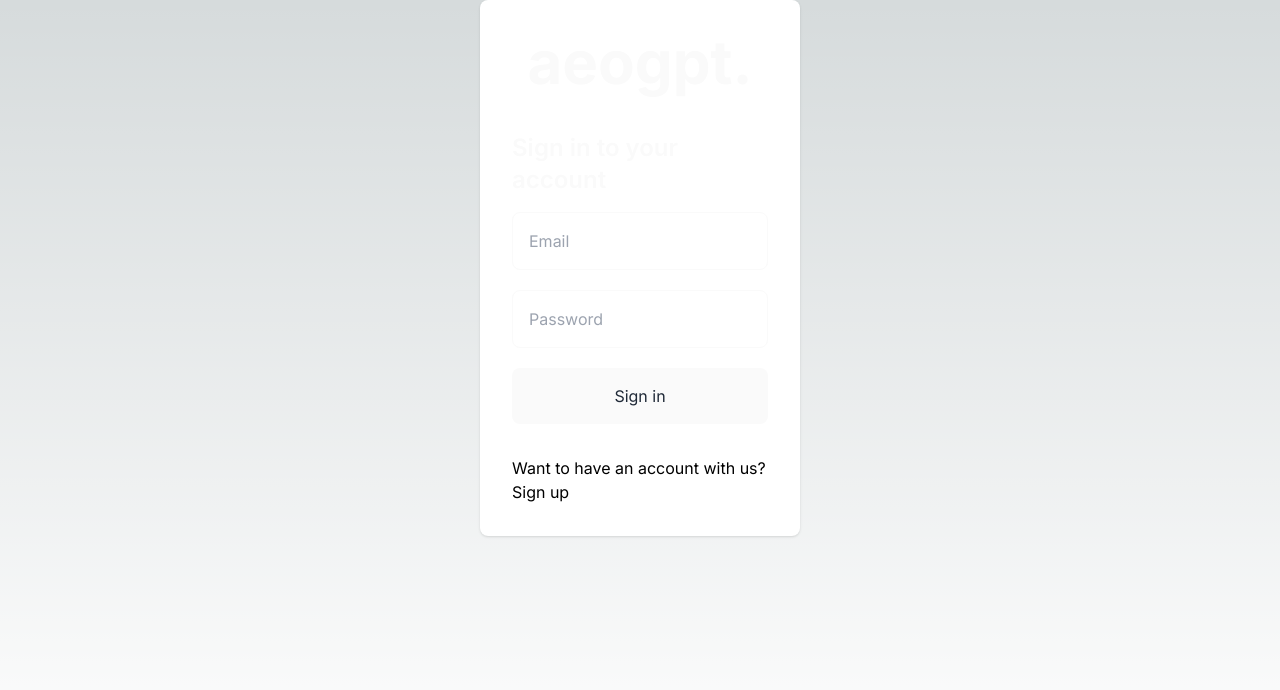
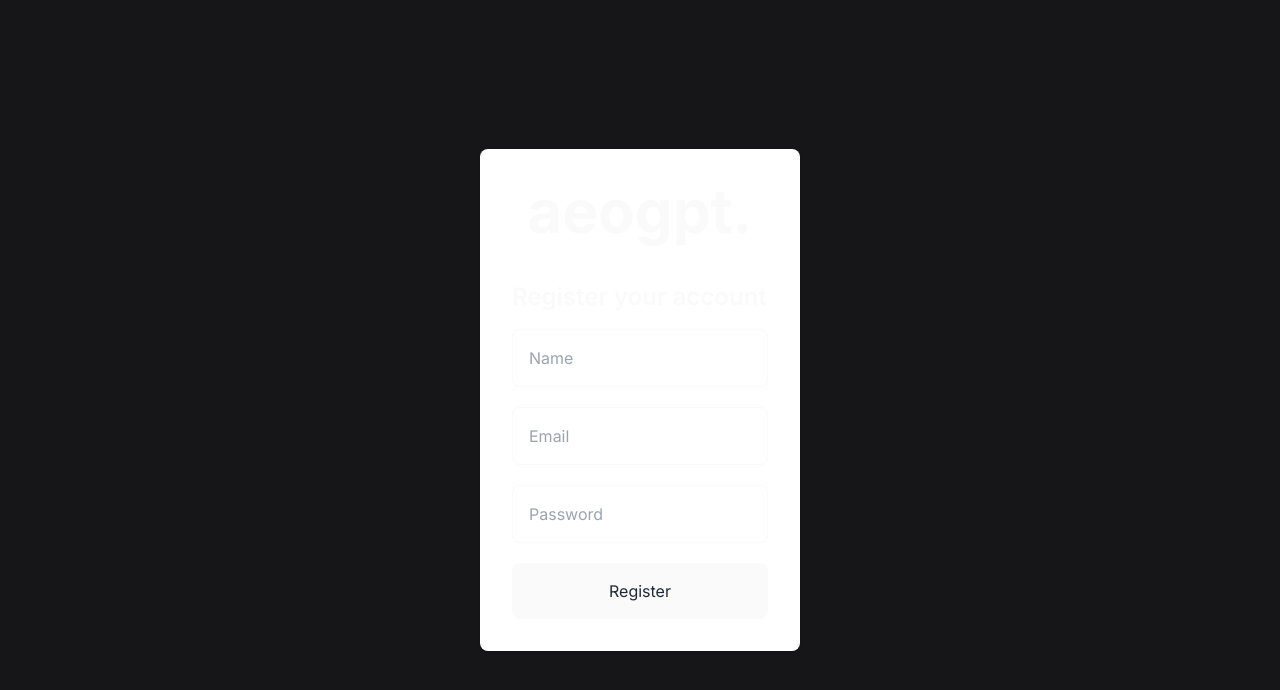
Before and after one commit to harshgoyal7065/gpt-aeos, a Next.js app: page /signup in a window 1280 px wide. Shown: the top 690 px of the page. Built offline with nearby package versions, Linux system fonts and the light colour scheme.

Commit message:
Completed Sign up flow

```diff
--- a/src/app/(auth)/signup/page.tsx
+++ b/src/app/(auth)/signup/page.tsx
@@ -1,9 +1,9 @@
-import SignInForm from "@/layout/SignInForm"
+import SignUpForm from "@/layout/SignUpForm"
 
 const Page = () => {
   return (
-    <div className="h-screen">
-        <SignInForm />
+    <div className="h-screen flex bg-black-primary">
+        <SignUpForm />
     </div>
   )
 }
--- a/src/layout/SignInForm/SignInForm.layout.tsx
+++ b/src/layout/SignInForm/SignInForm.layout.tsx
@@ -5,6 +5,7 @@ import AuthForms from "../AuthForms";
 import Button from "@/components/Button";
 import { useState } from "react";
 import { validateEmail } from "../../../utils/common";
+import Link from "next/link";
 
 const SignInForm = () => {
   const [email, setEmail] = useState("");
@@ -26,31 +27,10 @@ const SignInForm = () => {
     });
 
     if(res.status === 200) {
-        console.log(res);
+        const response = await res.json();
+        console.log(response);
+        localStorage.setItem("token", response.token);
     }
-
-    // const sentToken = sessionStorage.getItem("otp");
-    // if (sentToken === enteredToken) {
-    //   const res = await fetch("/api/auth", {
-    //     method: "POST",
-    //     headers: {
-    //       "Content-Type": "application/json",
-    //     },
-    //     body: JSON.stringify({
-    //       email: user.email,
-    //       name: user.name,
-    //       password: user.password,
-    //       action: "signup",
-    //     }),
-    //   });
-
-    //   if (res.status === 200) {
-    //     sessionStorage.removeItem("otp");
-    //     setCurrentStep(3);
-    //   }
-    // }
-
-    // alert("Wrong OTP added, please try again");
   };
 
   return (
@@ -66,7 +46,7 @@ const SignInForm = () => {
         <TextInput placeholder="Password" value={password} onChange={(e) => setPassword(e?.target.value as string)} type="password"/>
         <Button text="Sign in" onClick={handleSignIn} />
       </form>
-      <p className="mt-8">Want to have an account with us? Sign up </p>
+      <p className="mt-8">Want to have an account with us? <Link href="signup" className="text-teal-500">Sign up</Link> </p>
     </AuthForms>
   );
 };
--- /dev/null
+++ b/src/layout/SignUpForm/SignUpForm.layout.tsx
@@ -0,0 +1,158 @@
+"use client"
+
+import { useState } from "react";
+import AuthForms from "../AuthForms";
+import TextInput from "@/components/TextInput";
+import Button from "@/components/Button";
+import { useGptStore } from "@/store";
+import { redirect } from "next/navigation";
+
+const SignUpForm = () => {
+  const [email, setEmail] = useState("");
+  const [password, setPassword] = useState("");
+  const [name, setName] = useState("");
+  const [currentStep, setCurrentStep] = useState(1);
+  const [enteredToken, setEnteredToken] = useState("");
+  const [teamName, setTeamName] = useState("");
+
+  const updateUser = useGptStore((state: any) => state.updateUser);
+  const user = useGptStore((state: any) => state.user);
+
+  const handleSendEmailConfirmation = async (e: any) => {
+    e.preventDefault();
+    let token = Math.floor(Math.random() * 10000);
+    token.toString().padStart(4, "0");
+
+    const res = await fetch("/api/auth", {
+      method: "POST",
+      headers: {
+        "Content-Type": "application/json",
+      },
+      body: JSON.stringify({ email, token, action: "signup-confirmation" }),
+    });
+
+    if (res.status === 200) {
+      updateUser({ name, email, password, token });
+      sessionStorage.setItem("otp", `${token}`);
+      setCurrentStep(2);
+    }
+  };
+
+  const handleSignup = async (e: any) => {
+    e.preventDefault();
+    const sentToken = sessionStorage.getItem("otp");
+    if (sentToken === enteredToken) {
+      const res = await fetch("/api/auth", {
+        method: "POST",
+        headers: {
+          "Content-Type": "application/json",
+        },
+        body: JSON.stringify({
+          email: user.email,
+          name: user.name,
+          password: user.password,
+          action: "signup",
+        }),
+      });
+
+      if (res.status === 200) {
+        sessionStorage.removeItem("otp");
+        const response = await res.json();
+        console.log(response);
+        updateUser({ ...user, id: response.id });
+        setCurrentStep(3);
+      }
+    }
+
+    alert("Wrong OTP added, please try again");
+  };
+
+  const handleTeamCreate = async (e: any) => {
+    e.preventDefault();
+    const res = await fetch("/api/team", {
+      method: "POST",
+      headers: {
+        "Content-Type": "application/json",
+      },
+      body: JSON.stringify({
+        teamName,
+        userId: user.id,
+        action: "team",
+      }),
+    });
+
+    if (res.status === 200) {
+      redirect("/");
+    }
+  };
+
+  return (
+    <AuthForms>
+      <h1 className="text-6xl font-bold text-white-primary mb-10 text-center">
+        aeogpt.
+      </h1>
+      <h2 className="text-2xl font-semibold text-white-primary mb-4">
+        Register your account
+      </h2>
+      {currentStep === 2 && (
+        <p className="mb-8 text-gray-300">Enter OTP we have shared with you on your email to verify your account</p>
+      )}
+      {currentStep === 3 && (
+        <p className="mb-8 text-gray-300">You are almost done! Create your team to start asking questions.</p>
+      )}
+      {currentStep === 1 && (
+        <form
+          className="flex gap-5 flex-col"
+          onSubmit={handleSendEmailConfirmation}
+        >
+          <TextInput
+            placeholder="Name"
+            value={name}
+            onChange={(e) => setName(e?.target.value as string)}
+          />
+          <TextInput
+            placeholder="Email"
+            value={email}
+            onChange={(e) => setEmail(e?.target.value as string)}
+            type="email"
+          />
+          <TextInput
+            placeholder="Password"
+            value={password}
+            onChange={(e) => setPassword(e?.target.value as string)}
+            type="password"
+          />
+          <Button text="Register" onClick={handleSendEmailConfirmation} />
+        </form>
+      )}
+      {currentStep === 2 && (
+        <form
+          className="flex gap-5 flex-col"
+          onSubmit={handleSignup}
+        >
+          <TextInput
+            placeholder="OTP (eg 1234)"
+            value={enteredToken}
+            onChange={(e) => setEnteredToken(e?.target.value as string)}
+          />
+          <Button text="Verify" onClick={handleSignup} />
+        </form>
+      )}
+      {currentStep === 3 && (
+        <form
+          className="flex gap-5 flex-col"
+          onSubmit={handleTeamCreate}
+        >
+          <TextInput
+            placeholder="Team Name"
+            value={teamName}
+            onChange={(e) => setTeamName(e?.target.value as string)}
+          />
+          <Button text="Verify" onClick={handleTeamCreate} />
+        </form>
+      )}
+    </AuthForms>
+  );
+};
+
+export default SignUpForm;
--- /dev/null
+++ b/src/layout/SignUpForm/index.tsx
@@ -0,0 +1 @@
+export { default } from "./SignUpForm.layout"
```
